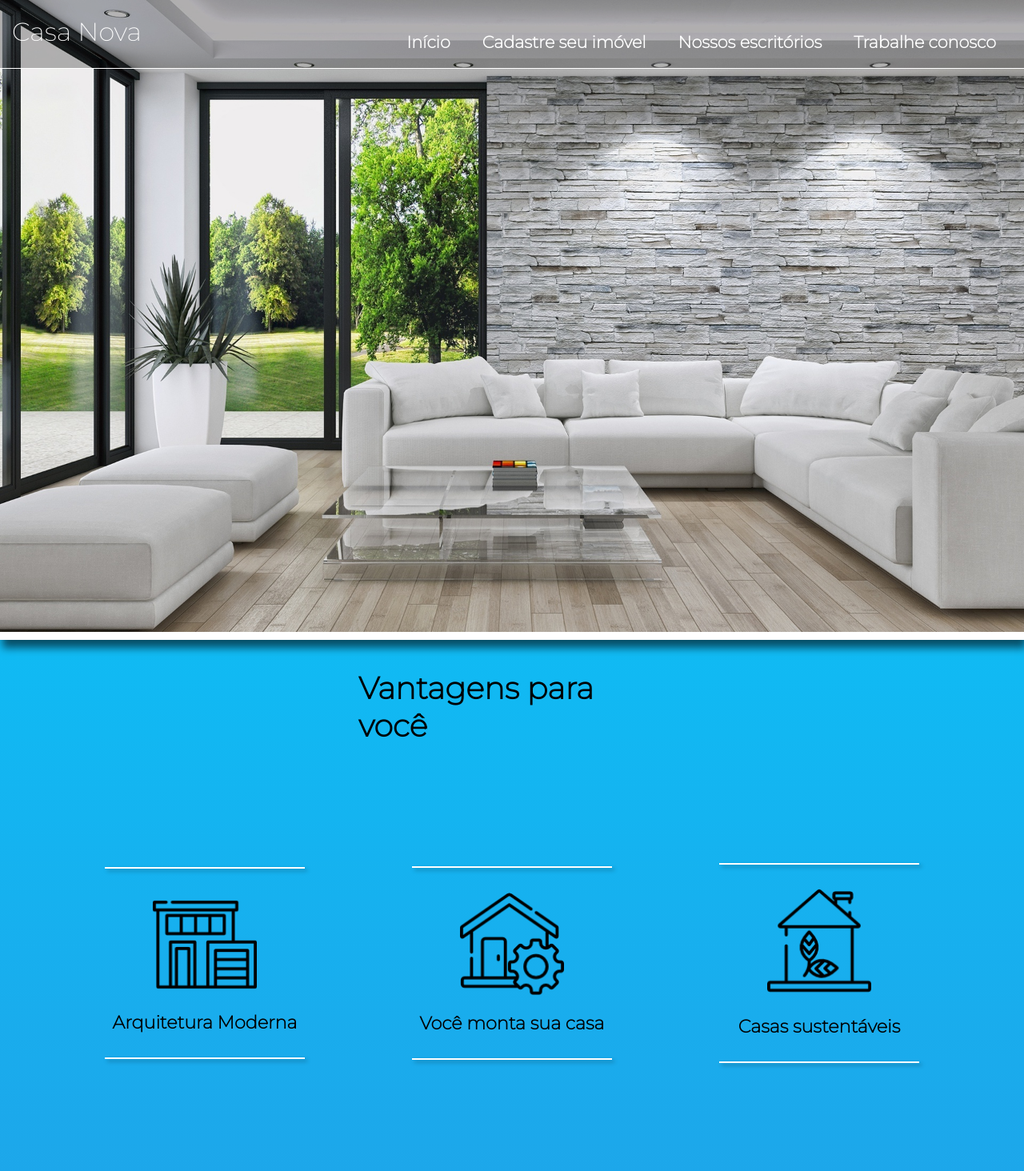
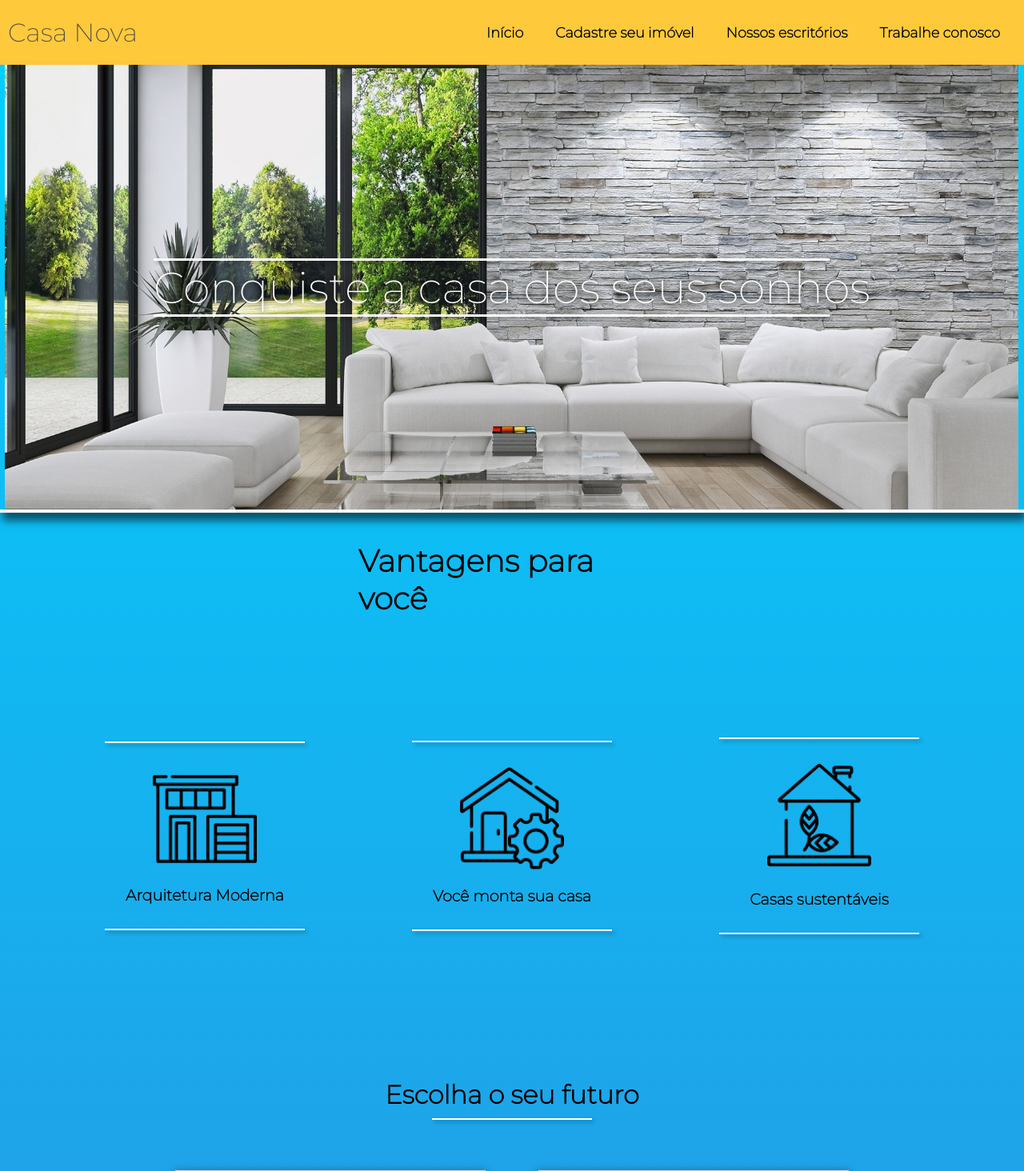
Before and after one commit to CristianBCandia/Landing-Page-html-css, a PHP site: page / in a window 1280 px wide. Shown: the top 1464 px of the page at 80% size. Run offline with PHP 8.4, Linux system fonts and the light colour scheme.

Commit message:
CSS: footer implementation and top menu design change

```diff
--- a/css/advantages.css
+++ b/css/advantages.css
@@ -37,6 +37,12 @@
 
 }
 
+.adv-item > p {
+
+    font-size: 1.2rem;
+
+}
+
 .adv1 {
 
     grid-area: adv1;
--- a/css/footer.css
+++ b/css/footer.css
@@ -52,5 +64,5 @@ ul > li , p{
 
     list-style-type: none;
     font-weight: bold;
-    font-size: o.8rem;
+    font-size: .8rem;
 }
--- a/css/style.css
+++ b/css/style.css
@@ -11,17 +11,67 @@ body {
     background-repeat: no-repeat;
 }
 
+.menu-content {
+
+    display: flex;
+    align-items: center;
+    box-sizing: border-box;
+    width: 100%;
+    justify-content: space-between;
+    padding: 10px;
+    background-color: #ffc93c;
+   /*  border-bottom: 1px solid white; */
+}
+
 .top-section {
 
     display: flex;
+    font-family: 'Montserrat', sans-serif;
+    color: white;
+    align-items: center;
+    text-shadow: 0 0 10px black;
     background-image: url("../img/house.jpg");
     background-repeat: no-repeat;
-    background-size: 100vw;
-    height: 100vh;
+    background-position: center;
+    background-size: 99vw;
+    height: 70vh;
+    justify-content: center;
     margin: 0 auto;
-    box-shadow: 3px 10px 10px rgba(0, 0, 0, 0.582);
-    border-bottom: rgb(255, 255, 255) 10px solid;
+    box-shadow: 3px 10px 10px rgba(0, 0, 0, 0.568);
+    border-bottom: #ffffffe8 4px solid;
 }
+
+.top-section > h1 {
+
+    font-size: 3.4rem;
+    font-weight: 300;
+    align-self: center;
+
+}
+
+ h1::after {
+
+    content: '';
+    display: block;
+    width: 66vw;
+    height: 3px;
+    background: white;
+    box-shadow: 3px 3px 5px rgba(0, 0, 0, 0.342);
+
+
+}
+ h1::before {
+
+    content: '';
+    display: block;
+    width: 66vw;
+    height: 3px;
+    background: white;
+    box-shadow: 3px 3px 5px rgba(0, 0, 0, 0.342);
+
+}
+
+
 
 
 legend {
@@ -45,30 +95,19 @@ legend:hover {
 }
 
 
-.menu-content {
-
-    display: flex;
-    position: fixed;
-    width: 100vw;
-    justify-content: space-between;
-    padding: 20px 15px 0 15px;
-    background-color: rgba(0, 0, 0, 0.267);
-    border-bottom: 1px solid white;
-}
-
 .logo {
 
     font-family: 'Montserrat', sans-serif;
     font-size: 2rem;
-    color: rgb(255, 255, 255);
+    font-weight: 500;
+    color: #444;
     cursor: pointer;
 }
 
 .nav-header {
 
     font-family: 'Montserrat', sans-serif;
-    font-weight: 500;
-    color: rgb(255, 255, 255);
+    color: #444;
 
 }
 
@@ -84,14 +123,16 @@ legend:hover {
 
     list-style-type: none;
     padding: 20px;
-    font-size: 1.3rem;
+    font-size: 1.1rem;
+    font-weight: 600;
+    color: black;
     cursor: pointer;
-    transition: 1s;
+    transition: .4s;
 
 }
 
 .nav-header > ul > li:hover {
 
-    text-decoration: underline;
+    color: white;
 
 }
--- a/index.html
+++ b/index.html
@@ -11,8 +11,6 @@
     <title>Casa Nova</title>
 </head>
 <body>
-<div class="top-section">
-
     <header class="menu-content">
         <div class="logo">
             <span>Casa Nova</span>
@@ -26,6 +24,8 @@
             </ul>
         </nav>
     </header>
+<div class="top-section">
+    <h1>Conquiste a casa dos seus <span>sonhos</span></h1>
 </div>
 <div class="background-card-container">
 
@@ -108,6 +108,6 @@
 
 
 </footer>
-
+<script type="text/javascript" src="js/script.js"></script>
 </body>
 </html>
--- a/js/script.js
+++ b/js/script.js
@@ -1 +1,10 @@
 let cardContainer = document.querySelector('.card-container')
+let card1 = document.querySelector('.adv1')
+let icons = document.querySelector('.advantages')
+
+window.onscroll = scroll;
+
+function scroll () {
+ //alert("evento scroll detectado! " + window.pageXOffset + " " + window.pageYOffset);
+
+}
```
Also changed, not shown: other parts of css/footer.css (+21 -9 lines).
